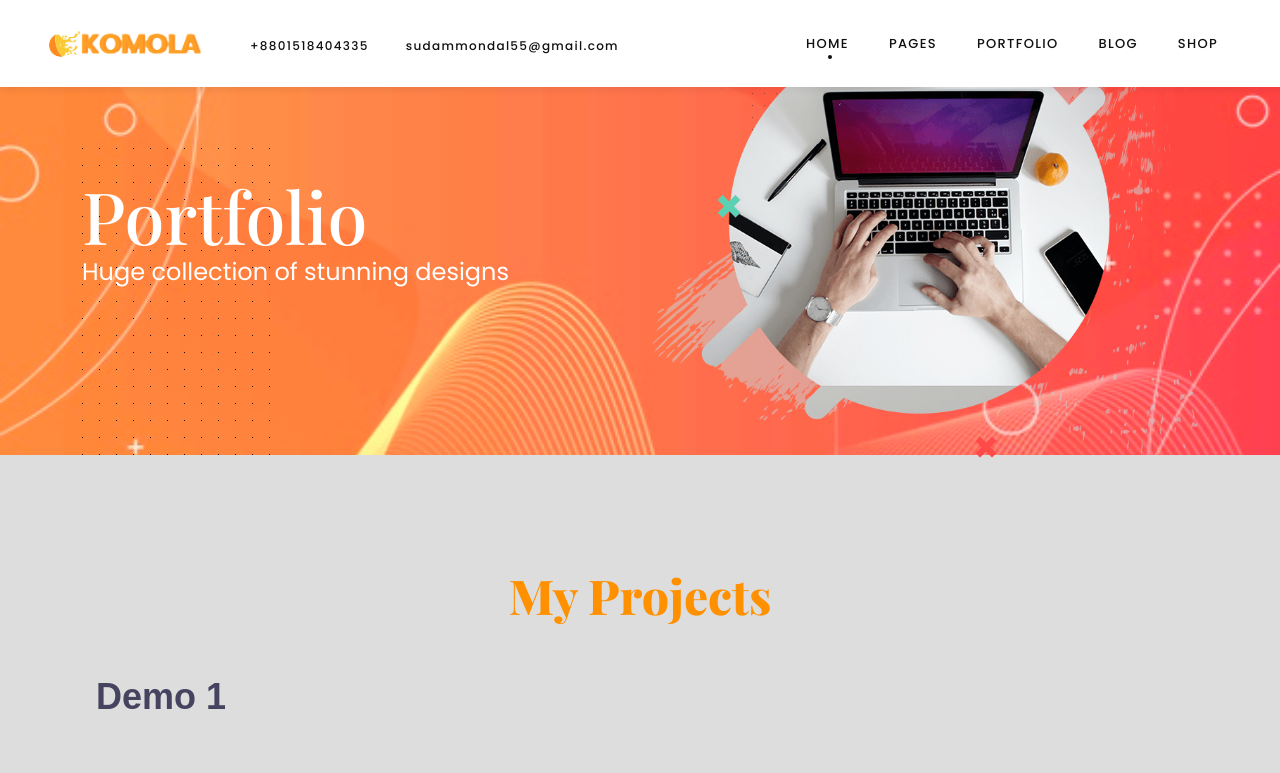
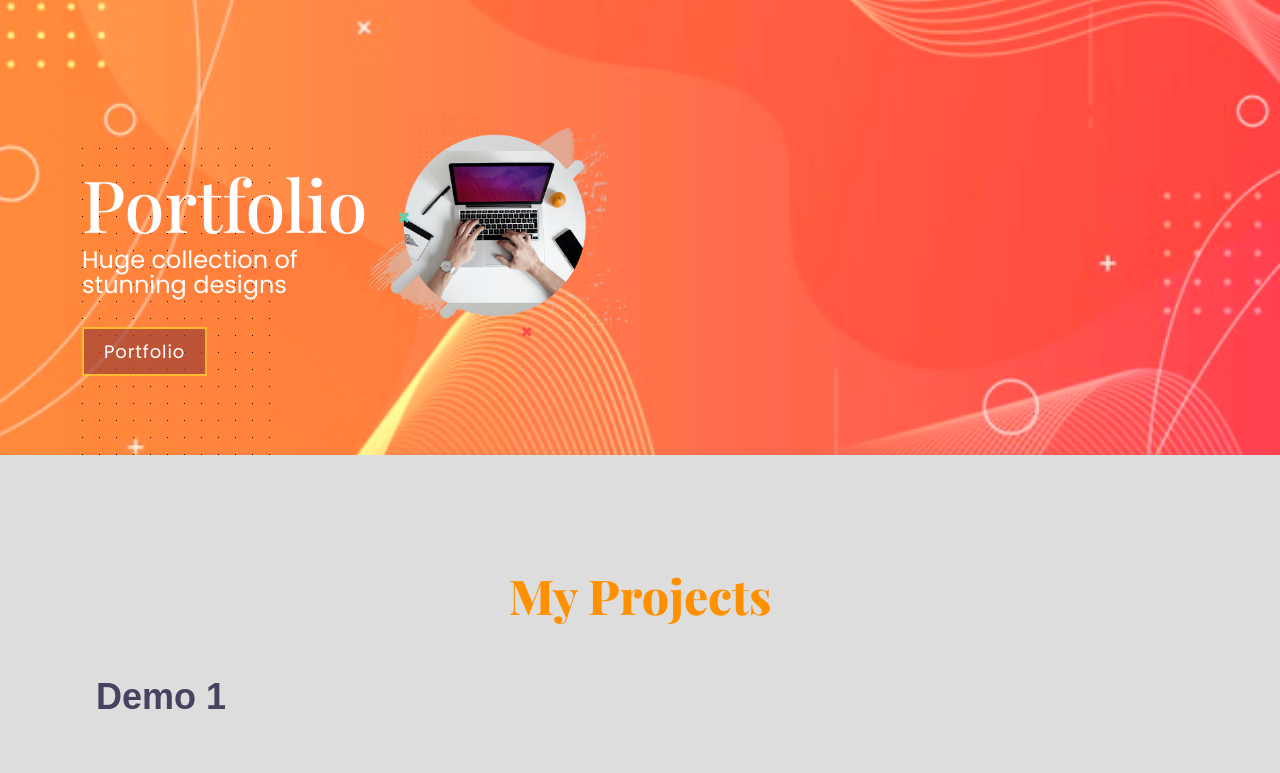
Before and after one commit to sudammondal/Portfolio, a plain HTML site: page index.html in a window 1280 px wide. Shown: the top 773 px of the page. Drawn offline with nearby package versions, Linux system fonts and the light colour scheme.

Commit message:
add manu ami mate js

```diff
--- a/assets/js/main.js
+++ b/assets/js/main.js
@@ -0,0 +1,24 @@
+$(document).ready(function() {
+
+
+
+ var prevScrollpos = window.pageYOffset;
+    window.onscroll = function() {
+    var currentScrollPos = window.pageYOffset;
+        if (prevScrollpos > currentScrollPos) {
+            document.getElementById("FixedScrol").style.top = "0";
+        } else {
+            document.getElementById("FixedScrol").style.top = "-100px";
+        }
+        prevScrollpos = currentScrollPos;
+    }
+});
+// window.onscroll = function() {scrollFunction()};
+
+// function scrollFunction() {
+//   if (document.body.scrollTop > 20 || document.documentElement.scrollTop > 20) {
+//     document.getElementById("FixedScrol").style.top = "0";
+//   } else {
+//     document.getElementById("FixedScrol").style.top = "-50px";
+//   }
+// }
--- a/assets/sass/main/_banner.scss
+++ b/assets/sass/main/_banner.scss
@@ -31,6 +31,29 @@
                 margin-bottom: 0;
                 color: #fff;
             }
+            .banner_button {
+                position: absolute;
+                margin-top: 30px;
+                padding: 10px 20px;
+                color: #fff;
+                letter-spacing: 0.05em;
+                border: 2px solid #ffc72ecb;
+                background-image: linear-gradient(30deg,#9c3d35ab 50%, transparent 50%);
+                background-size: 540px;
+                background-repeat: no-repeat;
+                background-position: 0;
+                transition: background 300ms ease-in-out;
+                font-size: 18px;
+                &:hover {
+                    background-position: 100%;
+                    color: #ff9000;
+                    background-color: #ffffff;
+                    transition: .3s ease-in-out;
+
+
+                }
+            }
+
         }
     }
 }
--- a/assets/sass/main/_demo.scss
+++ b/assets/sass/main/_demo.scss
@@ -9,7 +9,6 @@
     }
     .demos {
         position: relative;
-
         .demo_hed {
             font-size: 36px;
             color: #454360;
@@ -28,6 +27,7 @@
                 left: 0;
             }
         }
+
     }
     .demo_item {
         position: relative;
--- a/assets/sass/main/_demoItem.scss
+++ b/assets/sass/main/_demoItem.scss
@@ -44,17 +44,16 @@
 
             .overadhed  {
                 font-size: 18px;
-                font-weight: 500;
+                font-weight: 600;
                 margin-bottom: 0;
-                text-transform: uppercase;
+                text-transform: capitalize;
                 transition: 0.5s;
                 color: #101010;
-
             }
             .overarpra {
                 font-size: 14px;
                 padding: 5px 0 0;
-                text-transform: uppercase;
+                text-transform: capitalize;
                 transition: 0.5s;
                 margin-bottom: 8px;
                 color: #101010;
--- a/assets/sass/main/_header.scss
+++ b/assets/sass/main/_header.scss
@@ -1,12 +1,15 @@
 .header {
-    padding: 20px 30px;
+    padding: 15px 30px;
     background: #ffffff;
     position: fixed;
-    top: 0;
+    top: -100px;
     left: 0;
     width: 100%;
     z-index: 1080;
     box-shadow: 0px 4px 6px 0px rgba(12, 0, 46, 0.06);
+    width: 100%;
+    display: block;
+    transition: top 0.3s;
     .nav_main {
         padding-top: 0;
         padding-bottom: 0;
@@ -118,7 +121,7 @@
                         &.active,
                         &:hover {
                             &::before {
-                                background: #101010;
+                                background: #ff9000;
 
                             }
                         }
--- a/index.html
+++ b/index.html
@@ -10,7 +10,7 @@
     <link rel="stylesheet" href="./assets/css/style.css">
 </head>
 <body>
-    <header class="header">
+    <header class="header" id="FixedScrol">
         <div class="container-fluid">
             <div class="row">
                 <div class="col-12">
@@ -52,7 +52,7 @@
     <div class="banner">
         <div class="container">
             <div class="row">
-                <div class="col-6">
+                <div class="col-3">
                     <div class="main_banner">
                         <div class="dot_img">
                          <img src="./assets/image/dot.png" alt="img" class="img-fluid">
@@ -60,10 +60,11 @@
                         <div class="banner_item">
                             <h1 class="b_hed">Portfolio</h1>
                             <p class="b_pra">Huge collection of stunning designs</p>
+                            <a href="#" class="banner_button">Portfolio</a>
                         </div>
                     </div>
                 </div>
-                <div class="col-6">
+                <div class="col-3">
                     <div class="main_banner">
                         <div class="banner_img">
                             <img src="./assets/image/banner.png" alt="img" class="img-fluid">
@@ -218,5 +219,6 @@
 
     <script src="./assets/js/jquery-3.6.0.min.js"></script>
     <script src="./assets/js/bootstrap.min.js"></script>
+    <script src="./assets/js/main.js"></script>
 </body>
 </html>
```
Also changed, not shown: assets/css/style.css.
